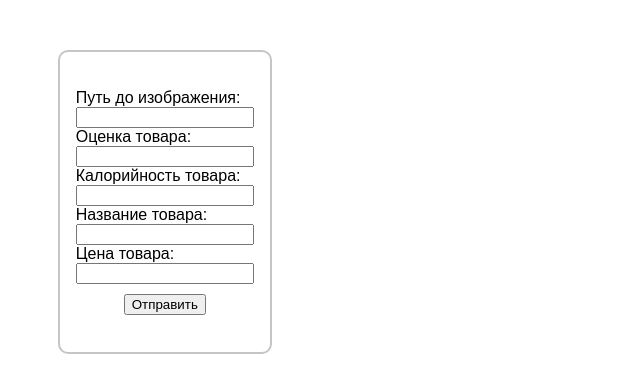
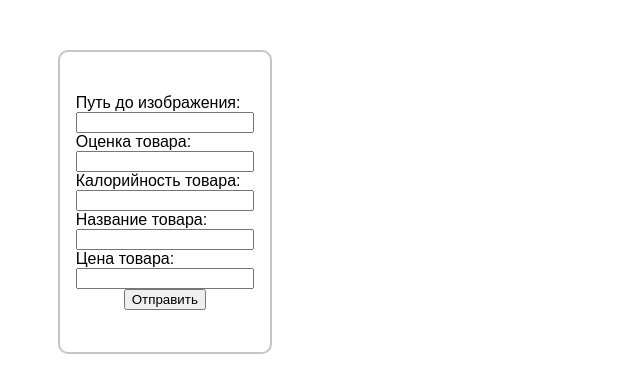
Before and after one commit to Aw1ks/Grocery-online-store, a plain HTML site: page index.html in a window 1280 px wide. Both pictures are taken after a click on the element 164 px from the left and 202 px from the top of the page. Shown: the top 392 px of the page, without its empty margins (0-640 px from the left). Drawn offline with Linux system fonts and the light colour scheme; a web font is replaced by a local one.

Commit message:
I have created a form in HTML

```diff
--- a/index.html
+++ b/index.html
@@ -7,33 +7,40 @@
       <link href="style.css" rel="stylesheet" type="text/css" />
   </head>
   <body>
-        <!-- <div class="products"> -->
-            <!-- <div class="products__card">
-                <div class="card__image-block">
-                    <img class="card__image" src='2.webp'></img>
+    <div class="products">
+      <div class="products__add">
+        <img src="media/add.svg" alt="">
+
+        <div class="form__fields">
+          <form class="add__form">
+            <label for="image-path">Путь до изображения:
+              <input type="text" id="image-path" class="form__image-path" name="image-path" required>
+            </label>
+
+            <label for="rating">Оценка товара:
+              <input type="text" id="rating" class="form__rating" name="rating" required>
+            </label>
+
+            <label for="value">Калорийность товара:
+              <input type="text" id="value" class="form__value" name="value" required>
+            </label>
+
+            <label for="name">Название товара:
+              <input type="text" id="name" class="form__name" name="name" required>
+            </label>
+
+            <label for="cost">Цена товара:
+              <input type="text" id="cost" class="form__cost" name="cost" required>
+            </label>
+
+            <div class="button-block">
+              <button type="submit" class="form__button">Отправить</button>
             </div>
-                <div class="card__description">
-                    <div class="card__meta">
-                        <div class="card__rating">
-                            4,94
+          </form>
         </div>
-                        <div class="card__value">
-                            500 ккал.
+
       </div>
     </div>
-                    <div class="card__name">
-                        Стейк из грудинки индейки охлажденный Зеленая Линия, 500г.
-                    </div>
-                    <div class="card__cost">
-                        450
-                    </div>
-                </div>
-            </div> -->
-
-            <!-- <div class="add_products">
-                <img src="media/add.svg" alt="" class="add">
-            </div>
-        </div> -->
       <script src="script.js"></script>
   </body>
 </html>
--- a/script.js
+++ b/script.js
@@ -1,22 +1,5 @@
 let body = document.querySelector('body');
-let products_div = document.createElement('div');
-
-if (products_div) {
-    products_div.className = 'products';
-    body.prepend(products_div);
-}
-
-let div_add_products = document.createElement('div');
-if (div_add_products) {
-    div_add_products.className = 'products__add';
-    products_div.append(div_add_products);
-
-    let img_add = document.createElement('img');
-    img_add.className = 'add';
-    img_add.src = "media/add.svg";
-    div_add_products.append(img_add);
-}
-
+let products_div = document.querySelector('.products');
 
 localStorage.setItem('card', JSON.stringify({
     image: 'media/2.webp',
@@ -140,60 +123,20 @@ function appendProducts(product) {
 }
 
 
-function createInput(labelText, inputClass, inputId) {
-    let label = document.createElement('label');
-    label.textContent = labelText;
-
-    let input = document.createElement('input');
-    input.type = 'text';
-    input.classList.add('text-field', inputClass);
-    input.id = inputId;
-    input.required = true;
-
-    label.appendChild(input);
-    return label;
-}
-
+let div_add_products = document.querySelector('.products__add');
 
 div_add_products.addEventListener('click', function () {
     let img_add = document.querySelector('.products__add img');
     img_add.classList.add('hide');
 
-    let div_form_fields = document.createElement('div');
-    div_form_fields.classList.add('form__fields', 'show');
+    let div_form__fields = document.querySelector('.form__fields');
+    div_form__fields.classList.add('show');
 
-    let form_add__form = document.createElement('form');
-    form_add__form.classList.add('add__form');
-
-    let image_form = createInput('Путь до изображения:', 'form__image-path', 'image-path');
-    let rating_form = createInput('Оценка товара:', 'form__rating', 'rating');
-    let value_form = createInput('Калорийность товара:', 'form__value', 'value');
-    let name_form = createInput('Название товара:', 'form__name', 'name');
-    let cost_form = createInput('Цена товара:', 'form__cost', 'cost');
-
-    form_add__form.appendChild(image_form);
-    form_add__form.appendChild(rating_form);
-    form_add__form.appendChild(value_form);
-    form_add__form.appendChild(name_form);
-    form_add__form.appendChild(cost_form);
-
-    let div_button_block = document.createElement('div');
-    div_button_block.classList.add('button-block');
-
-    let button_form__button = document.createElement('button');
-    button_form__button.textContent = 'Отправить';
-    button_form__button.classList.add('form__button');
-    button_form__button.type = 'submit';
-
-    div_button_block.appendChild(button_form__button);
-
-    div_form_fields.appendChild(form_add__form);
-    div_form_fields.appendChild(div_button_block);
-    div_add_products.appendChild(div_form_fields);
-
+    let button_form__button = document.querySelector('.form__button');
     button_form__button.addEventListener('click', function (event) {
         event.preventDefault();
 
+        let form_add__form = document.querySelector('.add__form');
         if (form_add__form.checkValidity()) {
             let image = document.getElementById('image-path').value;
             let rating = document.getElementById('rating').value;
```
Lines whose indentation alone changed are shown as unchanged.
